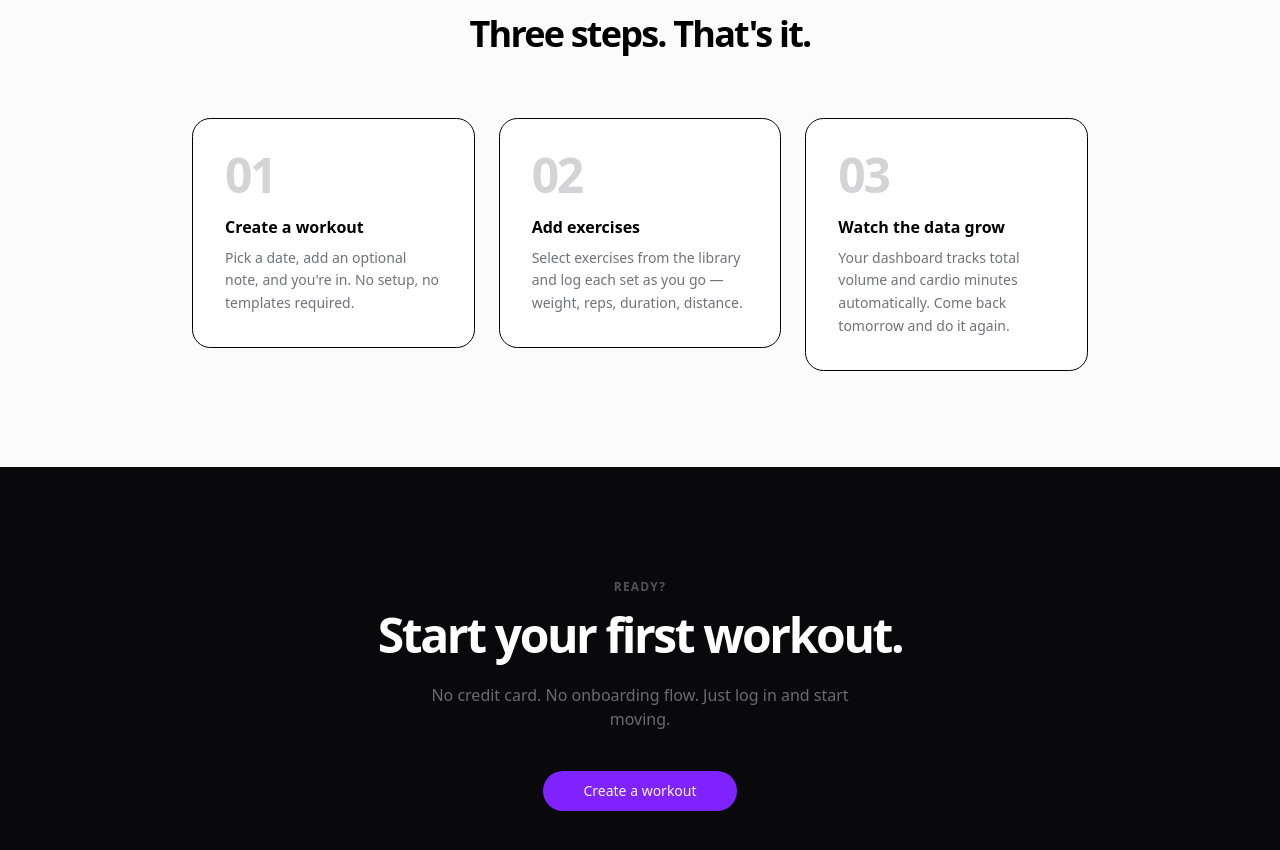
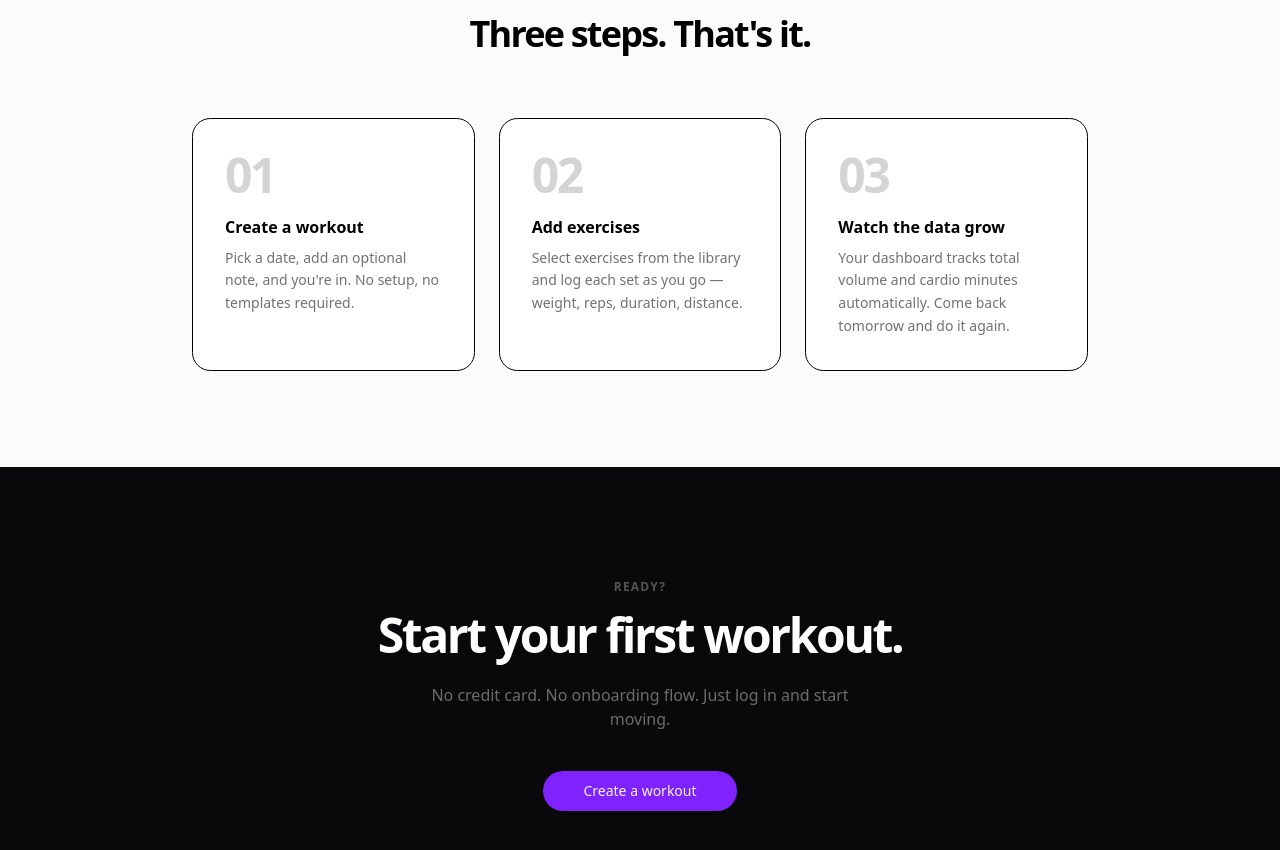
Before and after one commit to Travisaurus-Rex/move-mentor, a Next.js app: page / in a window 1280 px wide. Shown: the part 1903-2753 px from the top of the page. Built offline with nearby package versions, Linux system fonts and the light colour scheme.

Commit message:
make home page cards same height

```diff
--- a/src/app/page.tsx
+++ b/src/app/page.tsx
@@ -215,7 +215,7 @@ export default function HomePage() {
             </div>
           </RevealCard>
 
-          <div className="grid gap-6 sm:grid-cols-3">
+          <div className="grid gap-6 sm:grid-cols-3 items-stretch">
             {[
               {
                 step: "01",
@@ -234,7 +234,7 @@ export default function HomePage() {
               },
             ].map(({ step, title, body }, i) => (
               <RevealCard key={step} delay={i * 100}>
-                <div className="rounded-2xl border bg-card p-8">
+                <div className="rounded-2xl border bg-card p-8 h-full">
                   <p className="mb-4 text-5xl font-bold tracking-tighter text-muted-foreground/30">
                     {step}
                   </p>
```
